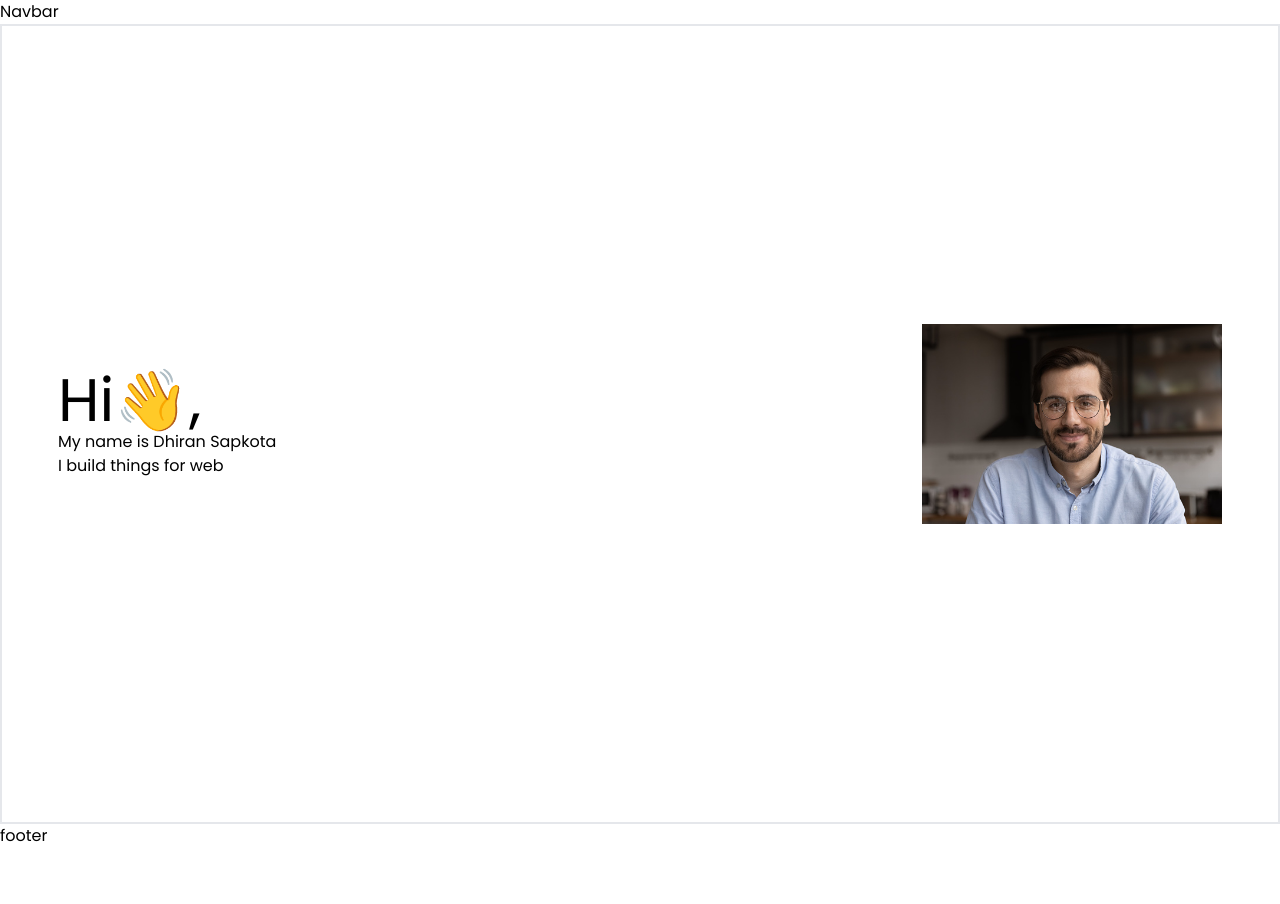
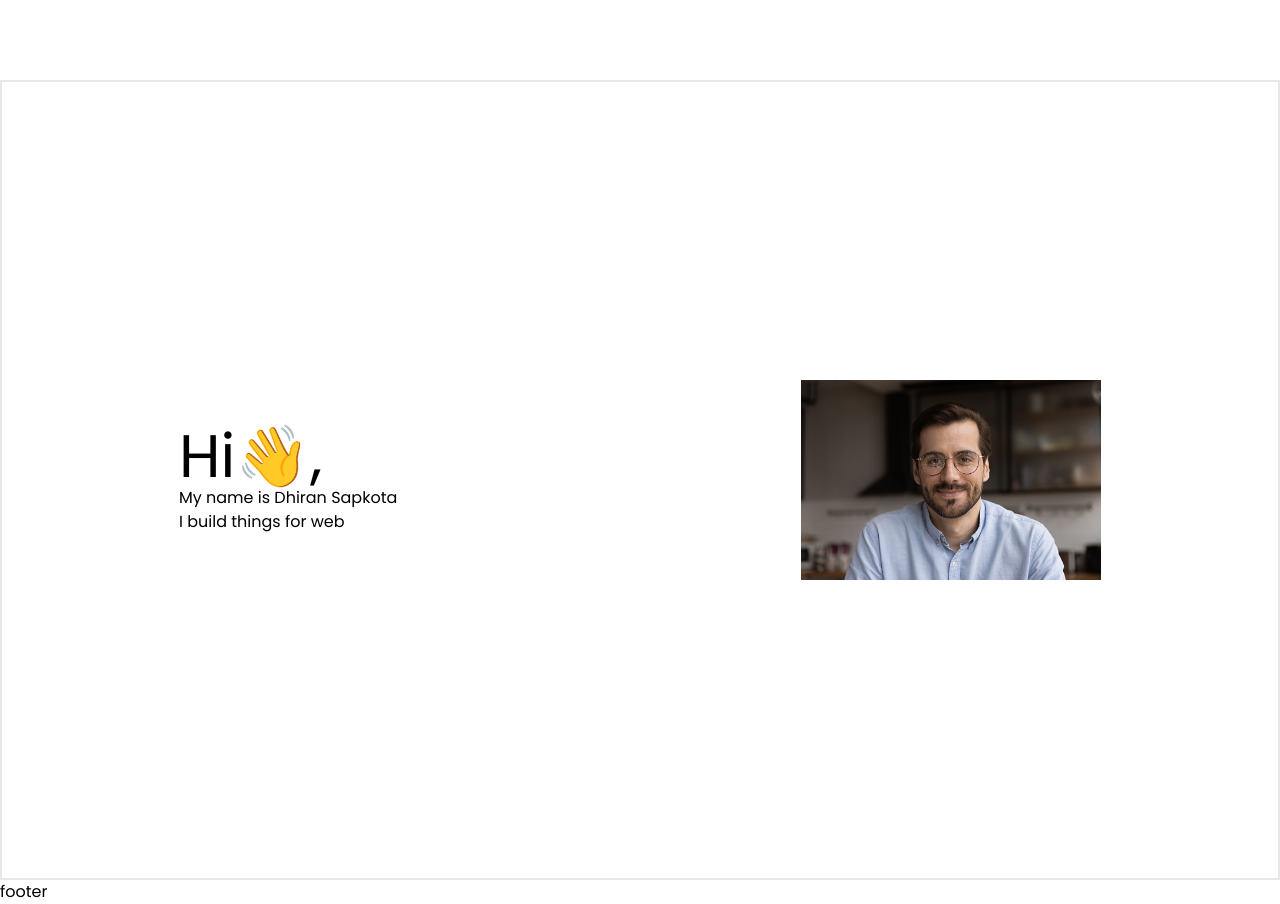
Before and after one commit to prama12/Portfolio-next, a Next.js app: page / in a window 1280 px wide. Before the commit the page ends 848 px from the top, so only its background shows below. Built offline with nearby package versions, Linux system fonts and the light colour scheme.

Commit message:
add font and color

```diff
--- a/components/layout/Navbar.jsx
+++ b/components/layout/Navbar.jsx
@@ -1,5 +1,15 @@
 const Navbar = () => {
-  return <>Navbar</>;
+  return (
+    <>
+      <nav className="bg-white w-padding ">
+        <div className="max-w">
+          <div className="py-[40px]">
+
+          </div>
+        </div>
+      </nav>
+    </>
+  );
 };
 
 export default Navbar;
--- a/styles/globals.css
+++ b/styles/globals.css
@@ -1,4 +1,5 @@
 @import url("https://fonts.googleapis.com/css2?family=Poppins:wght@400;500;600;700;800&display=swap");
+@import url("https://fonts.googleapis.com/css2?family=Open+Sans:wght@400;500;600;700&display=swap");
 
 @tailwind base;
 @tailwind components;
@@ -13,7 +14,7 @@
 }
 
 .padding {
-  @apply px-14;
+  @apply px-[177px];
 }
 
 .animation {
--- a/tailwind.config.js
+++ b/tailwind.config.js
@@ -7,18 +7,13 @@ module.exports = {
   theme: {
     fontFamily: {
       Poppins: ["Poppins", "sans-serif"],
+      "Open Sans": ["Open Sans", "sans-serif"],
     },
     extend: {
       colors: {
         "primary-dark": "#666666",
-        "primary-light": "#A7A7A7",
-        "solid-heading": "#42446E",
-        "gradient-heading1": "#13B0F5",
-        "gradient-heading2": "#E70FAA",
-        "primary-button": "#D7FFE0",
-        "primary-button-text": "#018C0F",
-        "primary-dark-mode": "#CCCCCC",
-        "dark-background": "#363636",
+        "dark-background": "#111111",
+        "primary-yellow": "#ffb400",
       },
     },
   },
```
Also changed, not shown: public/static/images/logo.png (added).
